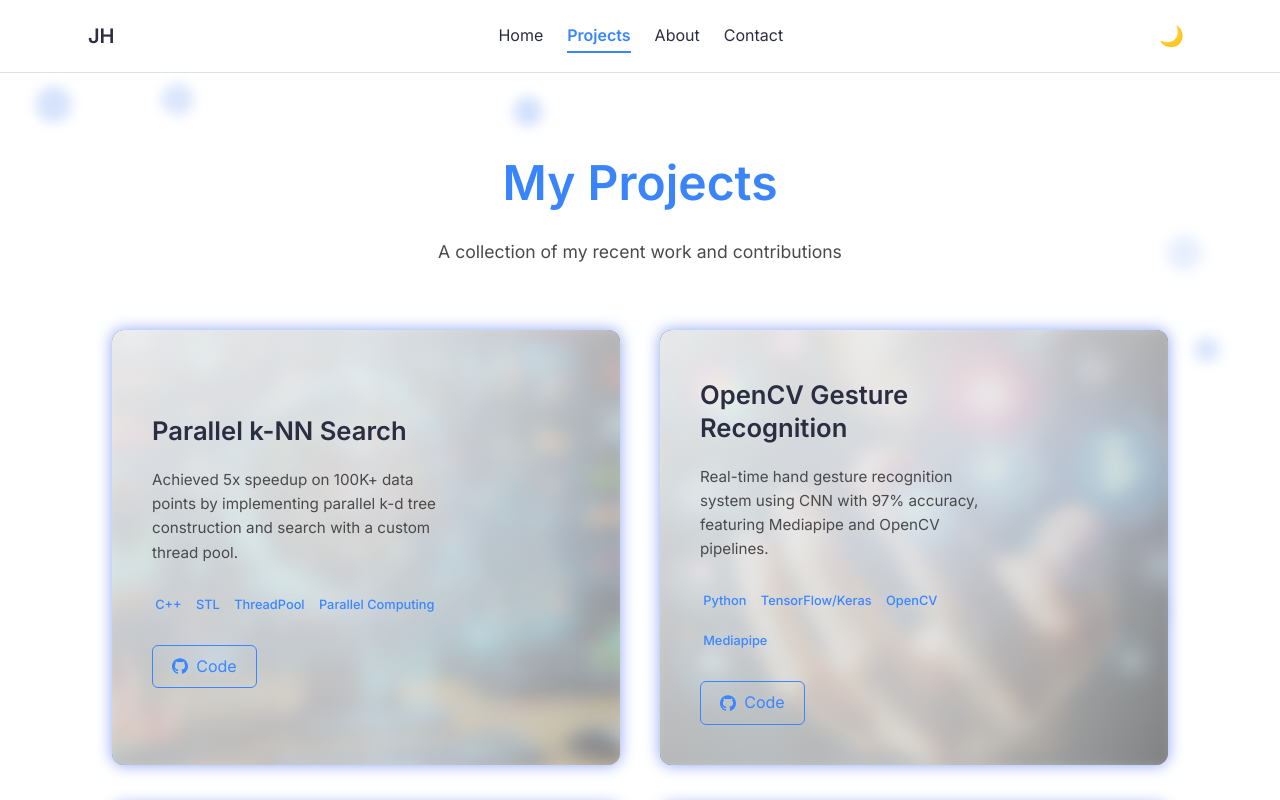
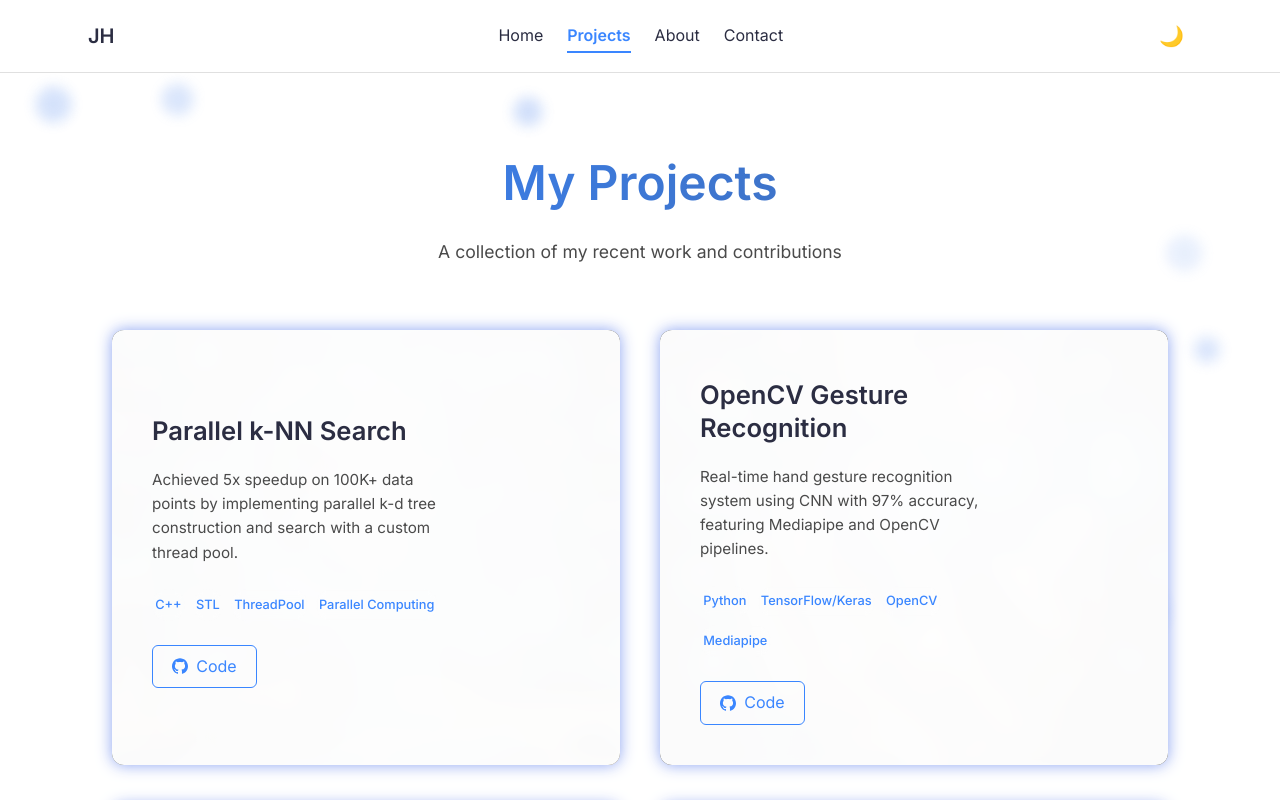
Before and after one commit to jhuang0420/svelte-portfolio, a SvelteKit app in the folder app/: page /projects in a window 1280 px wide. Built offline with nearby package versions, Linux system fonts and the light colour scheme.

Commit message:
completed site structure and functionality

```diff
--- a/app/src/routes/projects/+page.svelte
+++ b/app/src/routes/projects/+page.svelte
@@ -76,17 +76,6 @@
     max-width: 1400px;
     margin: 0 auto;
     padding: 2rem 1.5rem 3rem;
-    background-image: radial-gradient(
-        circle at 10% 20%,
-        rgba(var(--primary-rgb), 0.05) 0%,
-        transparent 20%
-      ),
-      radial-gradient(
-        circle at 90% 80%,
-        rgba(var(--primary-rgb), 0.05) 0%,
-        transparent 20%
-      );
-    background-size: 100% 100%;
   }
 
   .projects-header {
@@ -97,7 +86,7 @@
   .projects-header h1 {
     font-size: clamp(2rem, 5vw, 3rem);
     font-weight: 700;
-    background: linear-gradient(to right, var(--primary), #3b82f6);
+    background: linear-gradient(to right, var(--primary), #4069ab);
     -webkit-background-clip: text;
     background-clip: text;
     color: transparent;
@@ -181,11 +170,7 @@
     height: 100%;
     display: flex;
     align-items: center;
-    background: linear-gradient(
-      135deg,
-      rgba(var(--bg-rgb), 0.9) 0%,
-      rgba(var(--bg-rgb), 0.5) 100%
-    );
+    background:rgba(255, 255, 255, 0.983);
   }
 
   .project-content {
```
